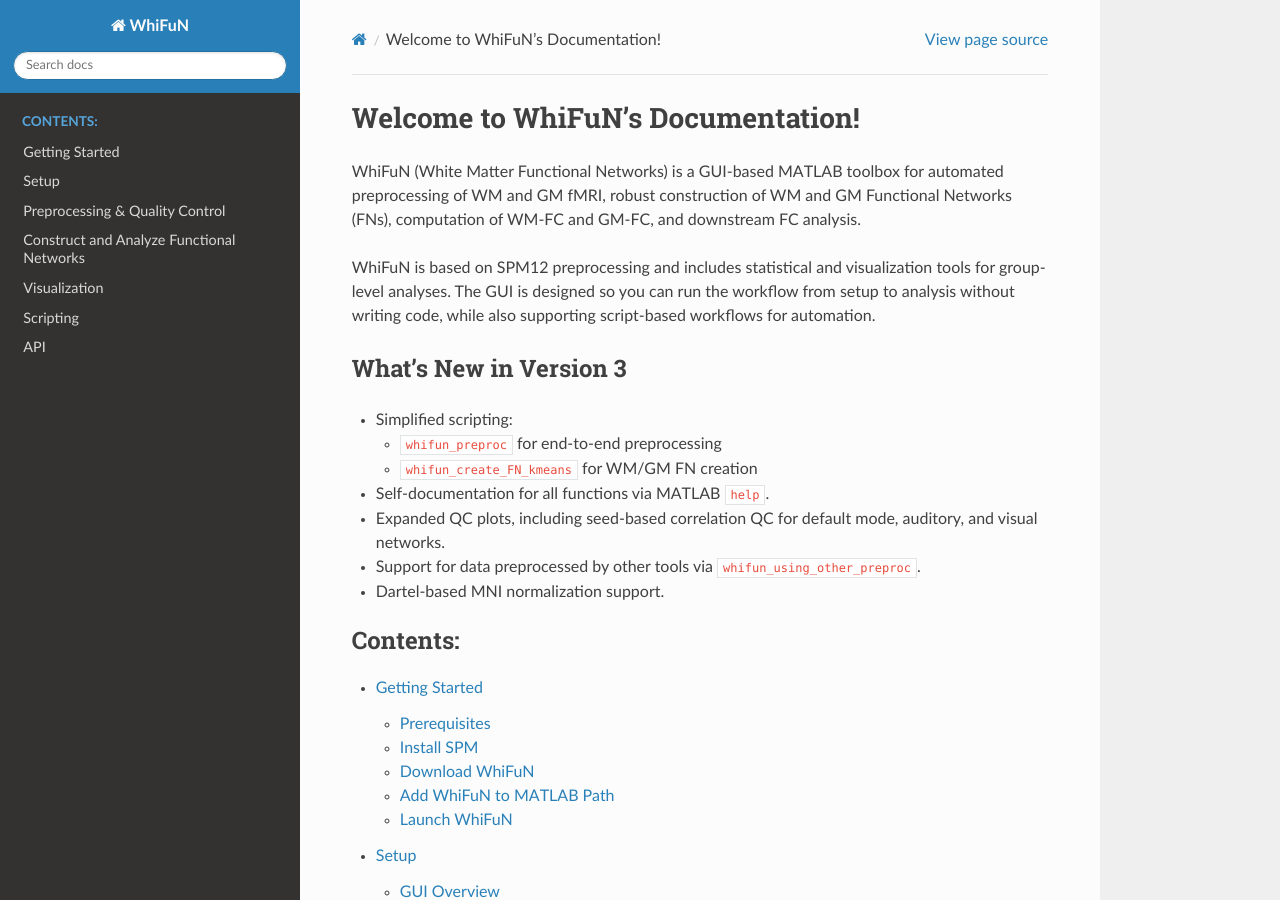
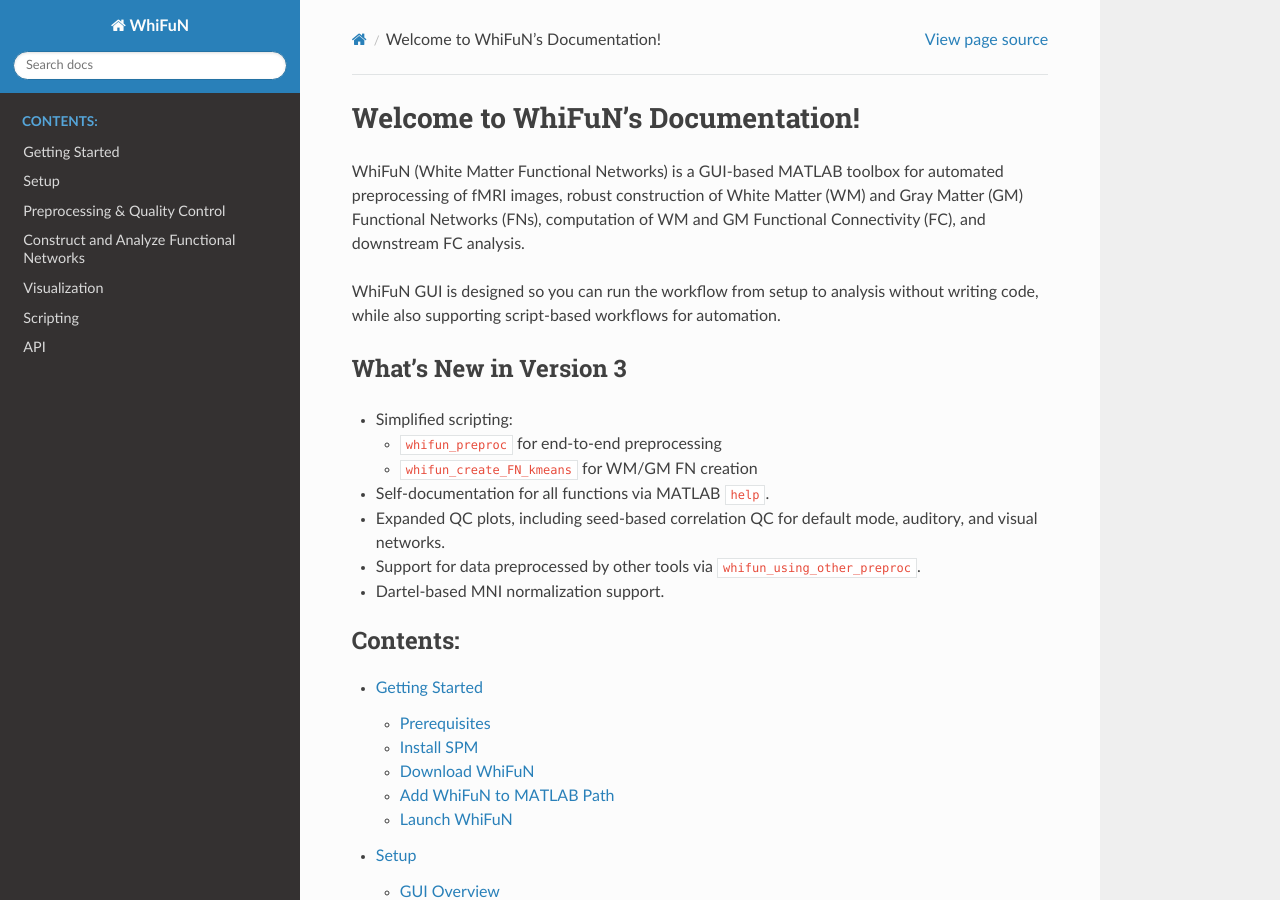
Before and after one commit to pratik55/WhifuN---A-toolbox-for-White-Matter-Analysis-in-fMRI, a Sphinx documentation site: the page built from docs/source/index.rst, in a window 1280 px wide and 900 px high. Built offline with Sphinx 7.4.7 and the Read the Docs theme 3.1.0, drawn with Linux system fonts in a browser that asks for light colours; some of the changed text lies outside the part shown.

Commit message:
Update documentation for WhiFuN

```diff
--- a/docs/source/index.rst
+++ b/docs/source/index.rst
@@ -2,12 +2,11 @@
 ==================================
 
 WhiFuN (White Matter Functional Networks) is a GUI-based MATLAB toolbox for
-automated preprocessing of WM and GM fMRI, robust construction of WM and GM
-Functional Networks (FNs), computation of WM-FC and GM-FC, and downstream FC
+automated preprocessing of fMRI images, robust construction of White Matter (WM) and Gray Matter (GM)
+Functional Networks (FNs), computation of WM and GM Functional Connectivity (FC), and downstream FC
 analysis.
 
-WhiFuN is based on SPM12 preprocessing and includes statistical and
-visualization tools for group-level analyses. The GUI is designed so you can
+WhiFuN GUI is designed so you can
 run the workflow from setup to analysis without writing code, while also
 supporting script-based workflows for automation.
 
```
Also changed, not shown: other parts of docs/source/index.rst (+1 -2 lines).
